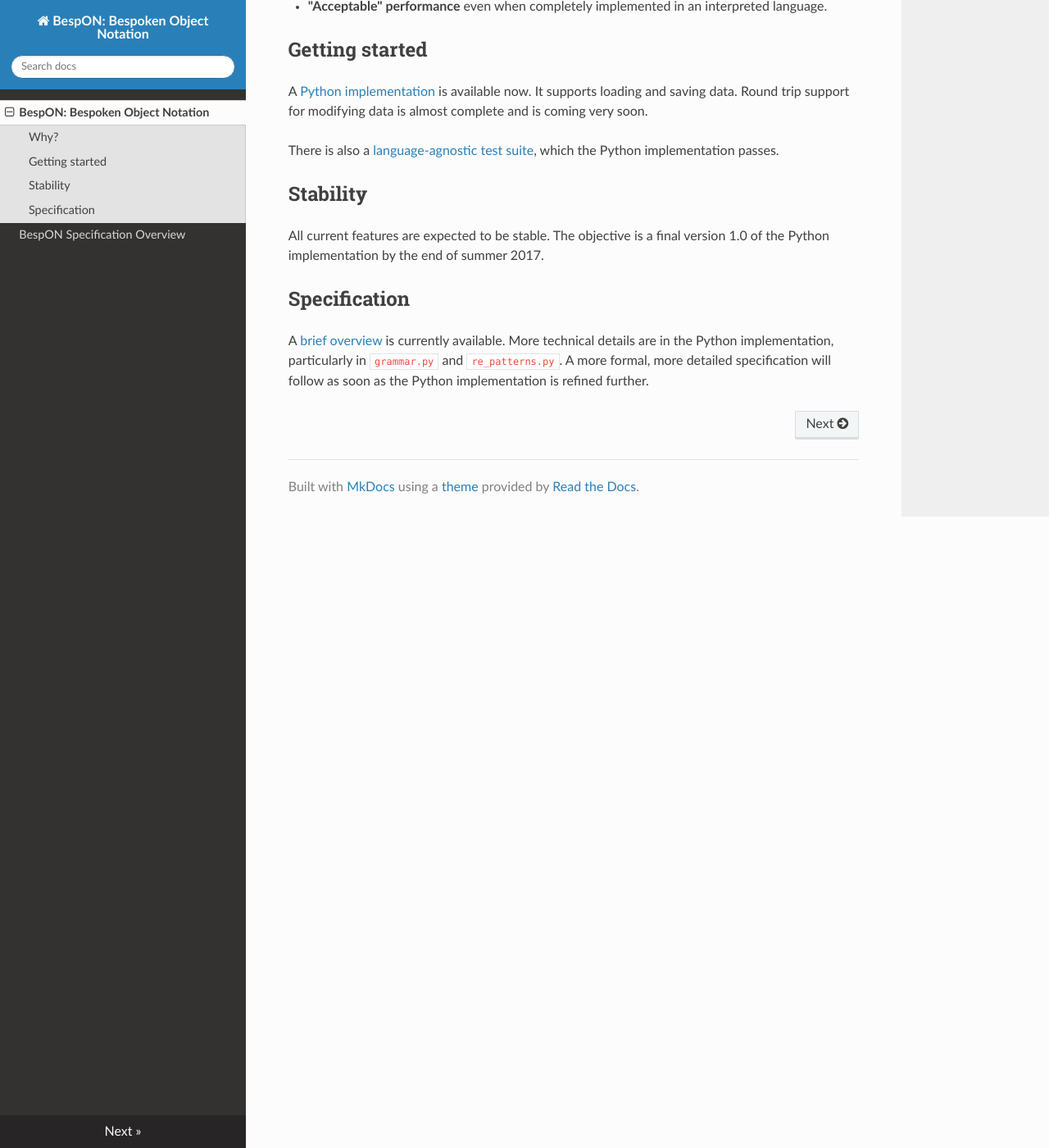
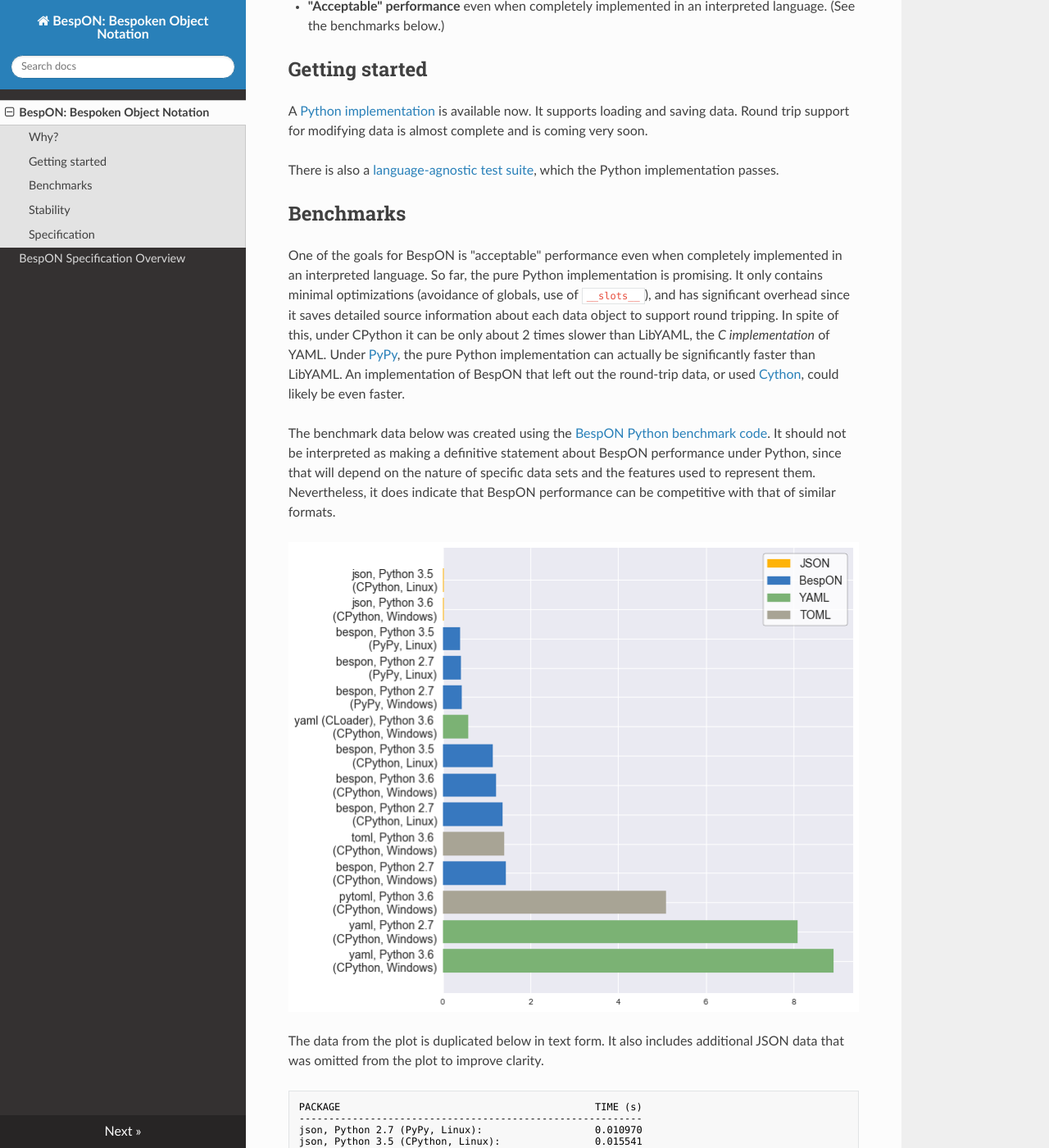
Before and after one commit to bespon/bespon_website, an MkDocs documentation site: the page built from docs/index.md, in a window 1280 px wide and 1400 px high, scrolled down 2015 px. Shown: the whole window at 82% size. Built offline with MkDocs 1.6.1, drawn with Linux system fonts in a browser that asks for light colours; nearby versions of some CDN libraries; old or Windows-style settings are respelled for this version of MkDocs; some of the changed text lies outside the part shown.

Commit message:
added benchmarks

````diff
--- a/copy_website_to_bespon.github.io.py
+++ b/copy_website_to_bespon.github.io.py
@@ -20,3 +20,5 @@
         shutil.copy(path, github_io_dir)
     else:
         shutil.copytree(path, os.path.join(github_io_dir, name))
+
+shutil.copy('CNAME', github_io_dir)
--- a/docs/index.md
+++ b/docs/index.md
@@ -96,7 +96,7 @@
     structures, without ending up with bracket soup or half a page width of
     indentation.
   * **"Acceptable" performance** even when completely implemented in an
-    interpreted language.
+    interpreted language.  (See the benchmarks below.)
 
 
 
@@ -110,6 +110,57 @@
 [language-agnostic test suite](https://github.com/bespon/bespon_tests),
 which the Python implementation passes.
 
+
+## Benchmarks
+
+One of the goals for BespON is "acceptable" performance even when completely
+implemented in an interpreted language.  So far, the pure Python
+implementation is promising.  It only contains minimal optimizations
+(avoidance of globals, use of `__slots__`), and has significant overhead
+since it saves detailed source information about each data object to support
+round tripping.  In spite of this, under CPython it can be only about 2 times
+slower than LibYAML, the *C implementation* of YAML.  Under
+[PyPy](http://pypy.org/), the pure Python implementation can actually be
+significantly faster than LibYAML.  An implementation of BespON that left out
+the round-trip data, or used [Cython](http://cython.org/), could likely be
+even faster.
+
+The benchmark data below was created using the
+[BespON Python benchmark code](https://github.com/bespon/bespon_python_benchmark).
+It should not be interpreted as making a definitive statement about BespON
+performance under Python, since that will depend on the nature of specific
+data sets and the features used to represent them.  Nevertheless, it does
+indicate that BespON performance can be competitive with that of similar
+formats.
+
+![BespON benchmark](img/benchmark.png)
+
+The data from the plot is duplicated below in text form.  It also includes
+additional JSON data that was omitted from the plot to improve clarity.
+
+```text
+PACKAGE                                           TIME (s)
+----------------------------------------------------------
+json, Python 2.7 (PyPy, Linux):                   0.010970
+json, Python 3.5 (CPython, Linux):                0.015541
+json, Python 3.6 (CPython, Windows):              0.017222
+json, Python 2.7 (PyPy, Windows):                 0.018549
+json, Python 3.5 (PyPy, Linux):                   0.025390
+json, Python 2.7 (CPython, Linux):                0.031828
+json, Python 2.7 (CPython, Windows):              0.033475
+bespon, Python 3.5 (PyPy, Linux):                 0.395049
+bespon, Python 2.7 (PyPy, Linux):                 0.419876
+bespon, Python 2.7 (PyPy, Windows):               0.434258
+yaml (CLoader), Python 3.6 (CPython, Windows):    0.583341
+bespon, Python 3.5 (CPython, Linux):              1.136635
+bespon, Python 3.6 (CPython, Windows):            1.221588
+bespon, Python 2.7 (CPython, Linux):              1.374798
+toml, Python 3.6 (CPython, Windows):              1.404044
+bespon, Python 2.7 (CPython, Windows):            1.436316
+pytoml, Python 3.6 (CPython, Windows):            5.091966
+yaml, Python 2.7 (CPython, Windows):              8.091318
+yaml, Python 3.6 (CPython, Windows):              8.910164
+```
 
 
 ## Stability
````
Also changed, not shown: docs/img/benchmark.png (added).
